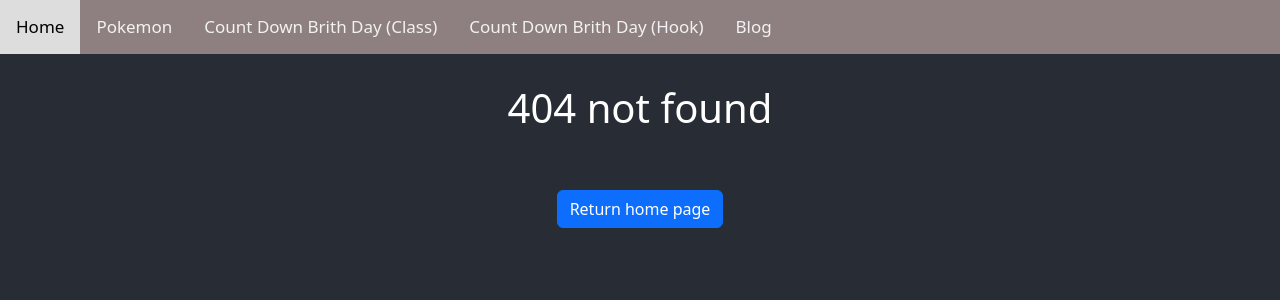
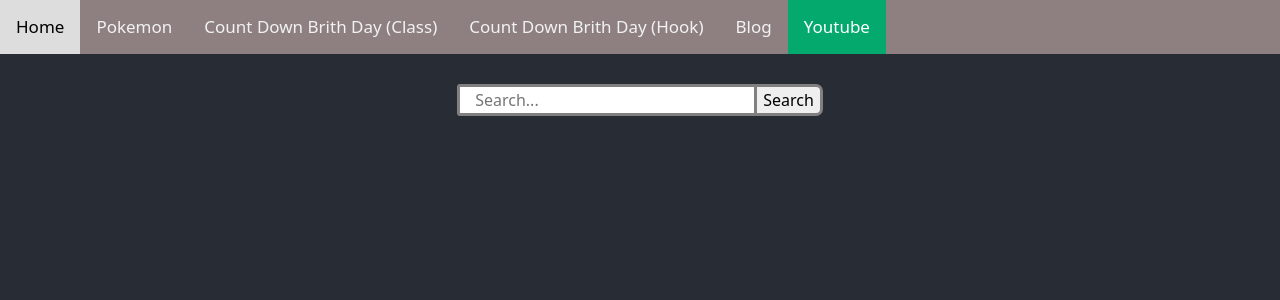
Before and after one commit to Dangnhhe161726/learn_react_basic_use_hook, a React (Create React App) app: page /watch in a window 1280 px wide. Before the commit this address had no page. Shown: the top 300 px of the page. Built offline with nearby package versions, Linux system fonts and the light colour scheme.

Commit message:
create youtube page. Use api youtube

```diff
--- a/package.json
+++ b/package.json
@@ -8,6 +8,7 @@
     "@testing-library/user-event": "^13.5.0",
     "axios": "0.23.0",
     "bootstrap": "^5.3.2",
+    "moment": "^2.29.4",
     "react": "^17.0.2",
     "react-bootstrap": "^2.9.1",
     "react-dom": "^17.0.2",
--- a/src/App.js
+++ b/src/App.js
@@ -8,6 +8,7 @@ import { CountDown, CountDownUseHook } from './views/Body/CountDown/CountDown';
 import { BrowserRouter as Router, Route, Switch } from "react-router-dom";
 import { Blogs, BlogDetail } from './views/Body/Blogs/Blogs';
 import { NoMatch } from './views/Body/ErrorRouter/NoMatch';
+import { Youtube } from './views/Body/Youtube/Youtube';
 
 function App() {
 
@@ -17,6 +18,9 @@ function App() {
         <header className="App-header">
           <Nav />
           <Switch>
+            <Route path="/watch" >
+              <Youtube />
+            </Route>
             <Route path="/blogs/:id" exact>
               <BlogDetail />
             </Route>
--- /dev/null
+++ b/src/views/Body/Youtube/Youtube.js
@@ -0,0 +1,74 @@
+import { useEffect, useState } from "react";
+import "./Youtube.scss";
+import moment from "moment";
+import axios from "axios";
+
+export const Youtube = () => {
+    const [videos, setVideos] = useState([]);
+    const [query, setQuery] = useState('');
+
+    const handleOnClickSerch = async () => {
+        let res = await axios({
+            "method": "GET",
+            "url": "https://www.googleapis.com/youtube/v3/search",
+            "params": {
+                'part': 'snippet',
+                'maxResults': '20',
+                'q': query,
+                'key': 'AIzaSyCHH1hM-_5YTe3KyfZfzEokdri3w8l8w64',
+                'type': 'video'
+            }
+        })
+
+
+        if (res && res.data && res.data.items) {
+            let raw = res.data.items;
+            console.log('>> raw:', raw)
+            let result = [];
+            raw.map(item => {
+                let object = {};
+                object.id = item.id.videoId;
+                object.title = item.snippet.title;
+                object.publishedAt = item.snippet.publishedAt;
+                object.channelTitle = item.snippet.channelTitle;
+                object.description = item.snippet.description;
+                result.push(object);
+            })
+
+            setVideos(result);
+        }
+    }
+    return (
+        <div className="youtube-container">
+            <div className="form-search">
+                <input type='text' placeholder="Search..." value={query} onChange={(e) => setQuery(e.target.value)} />
+                <button onClick={handleOnClickSerch}>Search</button>
+            </div>
+            {videos && videos.length > 0 &&
+                videos.map(item => {
+                    return (
+                        <div className="result-search" key={item.id}>
+                            <div className="result-search-left">
+                                <iframe
+                                    allowFullScreen
+                                    width="320" height="180"
+                                    src={`https://www.youtube.com/embed/${item.id}`}
+                                    title={item.title}
+                                    frameBorder="0"
+                                    allow="accelerometer; autoplay; clipboard-write; encrypted-media; gyroscope; picture-in-picture; web-share"
+                                >
+                                </iframe>
+                            </div>
+                            <div className="result-search-right">
+                                <div className="title">{item.title}</div>
+                                <div className="time-update">{moment(`${item.publishedAt}`).format('HH:mm A DD-MM-yyyy')}</div>
+                                <div className="channel-title">{item.channelTitle}</div>
+                                <div className="description">{item.description}</div>
+                            </div>
+                        </div>
+                    )
+                })
+            }
+        </div>
+    )
+}
--- /dev/null
+++ b/src/views/Body/Youtube/Youtube.scss
@@ -0,0 +1,59 @@
+.youtube-container {
+    .form-search {
+        input {
+            outline: none;
+            width: 300px;
+            padding-left: 15px;
+            border-radius: 3px 0 0 3px;
+            border-right: 0px;
+            border: solid gray;
+        }
+
+        button {
+            border-radius: 0 7px 7px 0;
+            border: solid gray;
+            border-left: 0;
+        }
+    }
+}
+
+.result-search {
+    display: flex;
+    margin-top: 50px;
+    padding: 0 70px;
+
+    .result-search-left {
+        iframe {
+            border-radius: 10px;
+            border: 1px solid wheat;
+        }
+    }
+
+    .result-search-right {
+        padding-left: 15px;
+        text-align: left;
+
+        .title {
+
+            font-size: 20px;
+            margin-bottom: 5px;
+        }
+
+        .time-update {
+            font-size: 13px;
+            color: gray;
+            margin-bottom: 10px;
+        }
+
+        .channel-title {
+            color: gray;
+            font-family: inherit;
+            margin-bottom: 15px;
+        }
+
+        .description {
+            color: gray;
+            font-size: 12px;
+        }
+    }
+}
--- a/src/views/Header/Nav.js
+++ b/src/views/Header/Nav.js
@@ -10,6 +10,7 @@ export const Nav = () => {
                 <NavLink to="/count-down-class" activeClassName="active">Count Down Brith Day (Class)</NavLink>
                 <NavLink to="/count-down-hook" activeClassName="active">Count Down Brith Day (Hook)</NavLink>
                 <NavLink to="/blogs" activeClassName="active">Blog</NavLink>
+                <NavLink to="/watch" activeClassName="active">Youtube</NavLink>
             </div>
         </>
     )
```
Also changed, not shown: 1 other file (tests, documents, lock files or other folders).
